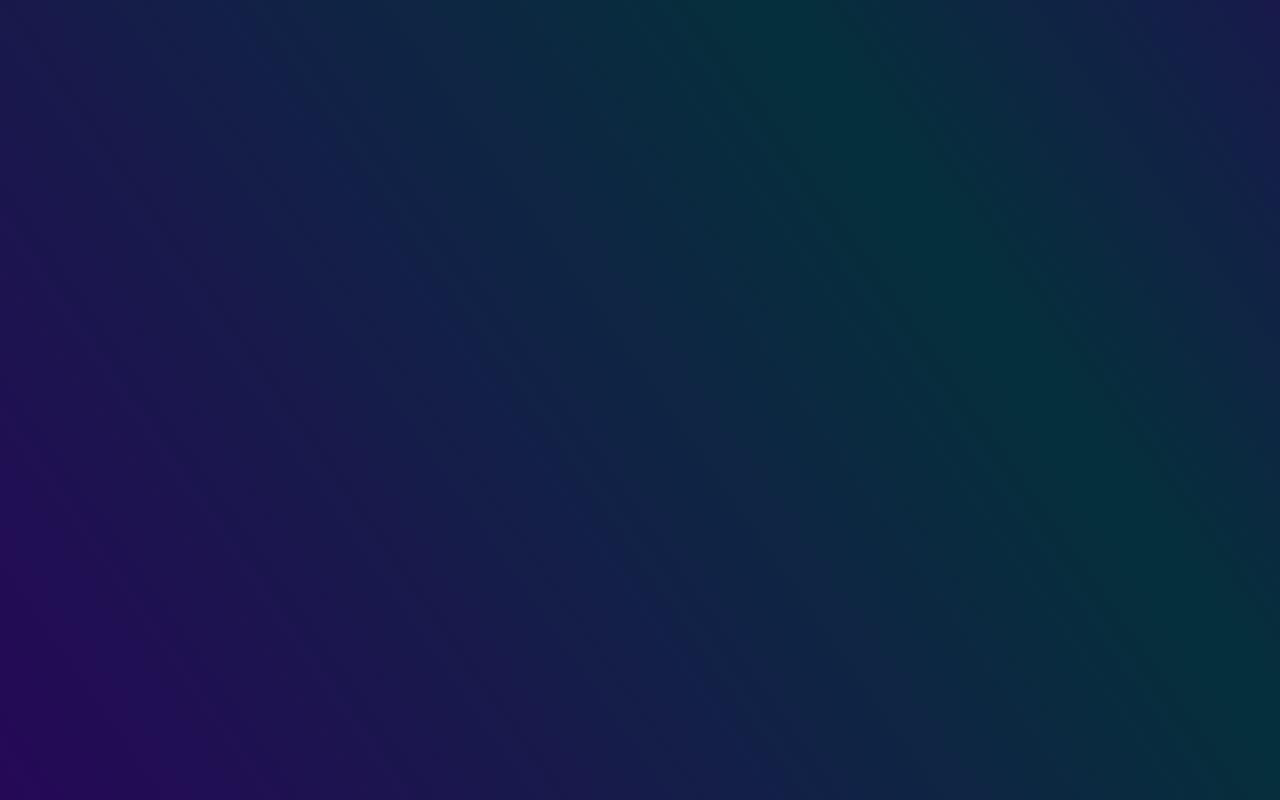
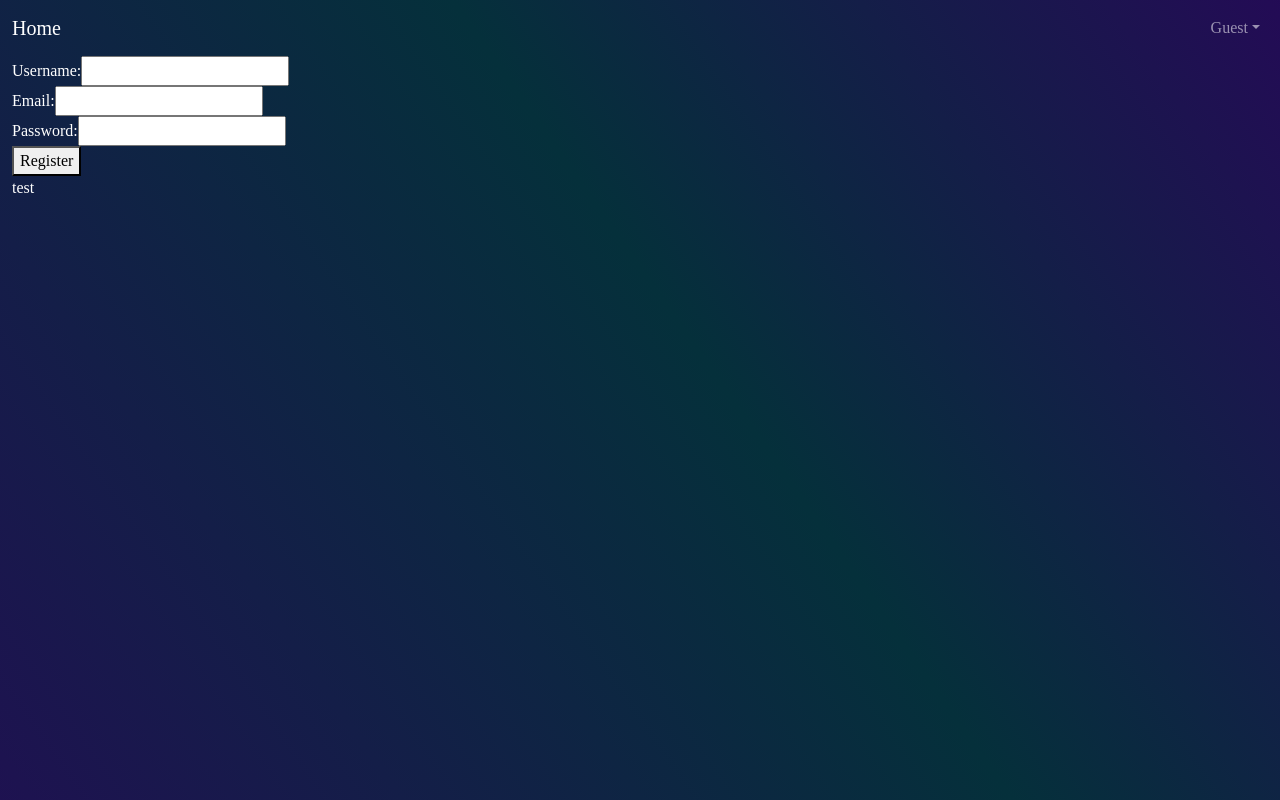
Before and after one commit to jennijjjj/FrontEnd-SENG401, a React (Create React App) app in the folder godle-react/: page /Register in a window 1280 px wide. Before the commit this address had no page. Built offline with nearby package versions, Linux system fonts and the light colour scheme; a web font is replaced by a local one.

Commit message:
basic register page

```diff
--- a/godle-react/src/App.js
+++ b/godle-react/src/App.js
@@ -13,6 +13,7 @@ const App = () => {
           <Router>
             <Routes>
               <Route exact path="/" element={<RoutingPage page="Home"/>}/>
+              <Route exact={true} path='/Register' element={<RoutingPage page="Register"/>}/>
               {//<Route path="/page-variable" exact={true} element={<RoutingPage page={"page-variable"}/>}/>
               }
             </Routes>
--- a/godle-react/src/AppNavbar.js
+++ b/godle-react/src/AppNavbar.js
@@ -59,8 +59,8 @@ const AppNavbar = ({ user, setUser }) => {
                 )}
               </DropdownToggle>
               <DropdownMenu right style={{ padding: '20px', minWidth: '250px' }}>
-                <DropdownItem tag={Link} to={"/MyFlights"}>
-                  My Flights
+                <DropdownItem tag={Link} to={"/Home"}>
+                  Home
                 </DropdownItem>
                 <DropdownItem onClick={() => {setUser(undefined); navigate('/');}}>
                   Logout
--- /dev/null
+++ b/godle-react/src/Register.js
@@ -0,0 +1,26 @@
+import React from 'react';
+
+const Register = () => {
+    return (
+        <div className="register-form">
+            <form action="/submit-your-form-endpoint" method="post">
+                <div>
+                    <label for="username">Username:</label>
+                    <input type="text" id="username" name="username" required />
+                </div>
+                <div>
+                    <label for="email">Email:</label>
+                    <input type="email" id="email" name="email" required />
+                </div>
+                <div>
+                    <label for="password">Password:</label>
+                    <input type="password" id="password" name="password" required />
+                </div>
+                <button type="submit">Register</button>
+            </form>
+            <p>test</p>
+        </div>
+    )
+}
+
+export default Register;
--- a/godle-react/src/RoutingPage.js
+++ b/godle-react/src/RoutingPage.js
@@ -2,6 +2,7 @@ import React, { useEffect, useState } from 'react';
 import './App.css';
 import Home from './Home';
 import AppNavbar from './AppNavbar';
+import Register from './Register';
 import { Container } from 'reactstrap';
 //import anotherpage from './anotherpage';
 
@@ -28,15 +29,15 @@ const RoutingPage = ({ page }) => {
         </Container>
       </div>
     );
-//   } else if (page === "anotherpage") {
-//     return (
-//       <div>
-//         <AppNavbar user={user} setUser={setUser}/>
-//         <Container fluid>
-//           <FlightDetails user={user}/>
-//         </Container>
-//       </div>
-//     );
+  } else if (page === "Register") {
+    return (
+      <div>
+        <AppNavbar user={user} setUser={setUser}/>
+        <Container fluid>
+          <Register/>
+        </Container>
+      </div>
+    );
    }
 }
 
```
